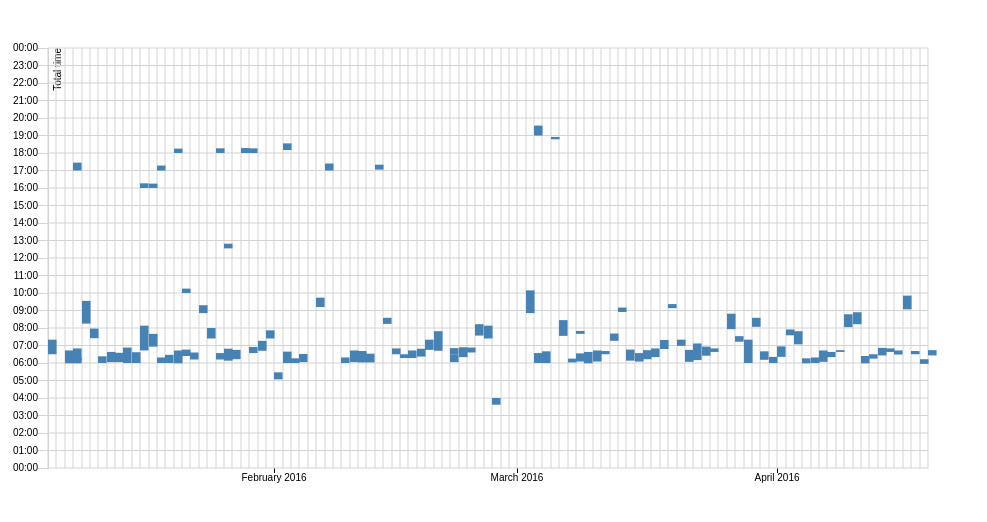
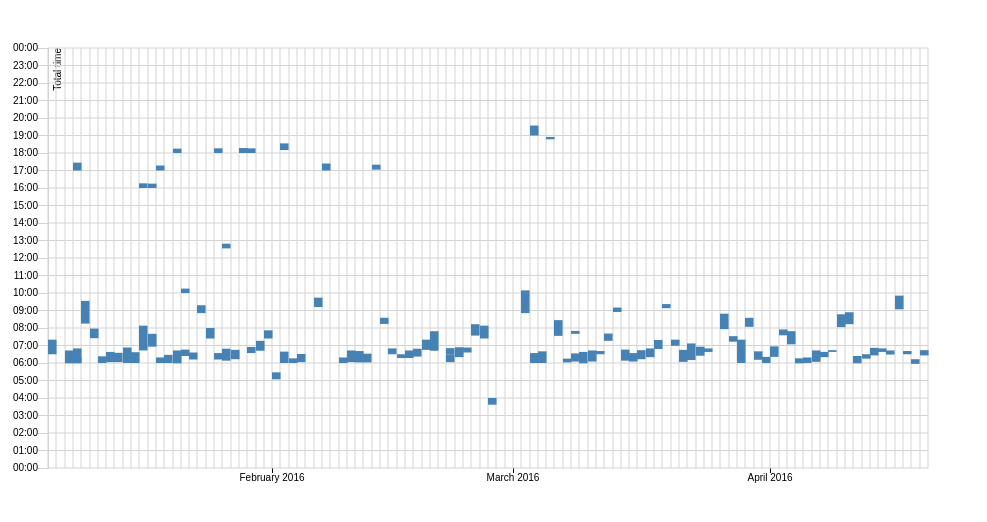
Before and after one commit to guypursey/d3-testing, a website: page index.html in a window 1280 px wide. Shown: the whole page, without its empty margins (0-987 px from the left). Drawn offline with nearby package versions, Linux system fonts and the light colour scheme.

Commit message:
Tidied up code for grid and axes.

```diff
--- a/index.html
+++ b/index.html
@@ -64,13 +64,11 @@ d3.tsv("data.tsv", cleanUpData, function(error, data) {
   if (error) throw error;
 
   var x = d3.time.scale()
-      .domain([data[0].date, d3.time.day.offset(data[data.length - 1].date, 0)])
+      .domain([data[0].date, d3.time.day.offset(data[data.length - 1].date, 1)])
       .rangeRound([0, width - margin.left - margin.right])
 
-//console.log(d3.max(data, d => d.end))
-
   var y = d3.time.scale()
-      .domain([new Date(0,0,0,0,0), new Date(0,0,1,0,0)])
+      .domain([new Date(0, 0, 0, 0, 0), new Date(0, 0, 1, 0, 0)])
       .range([height - margin.top - margin.bottom, 0])
 
   var xAxis = d3.svg.axis()
```
